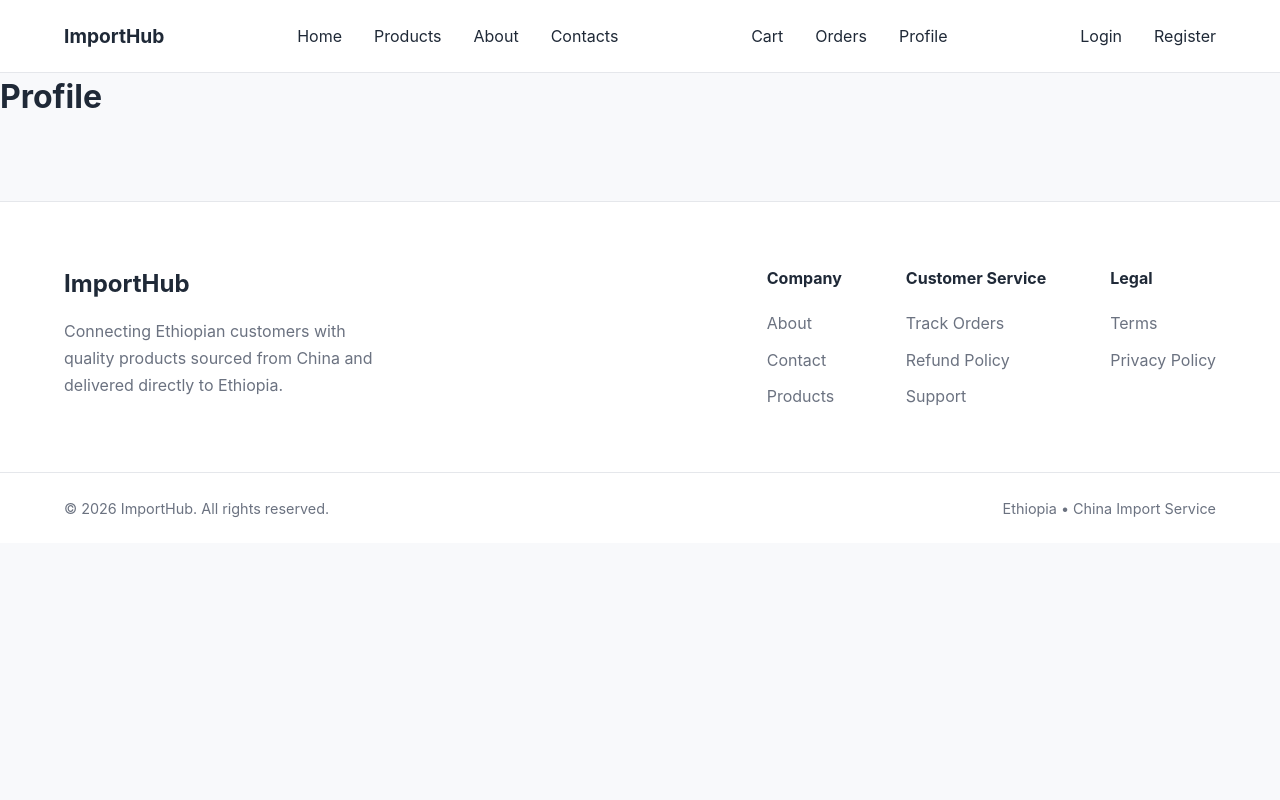
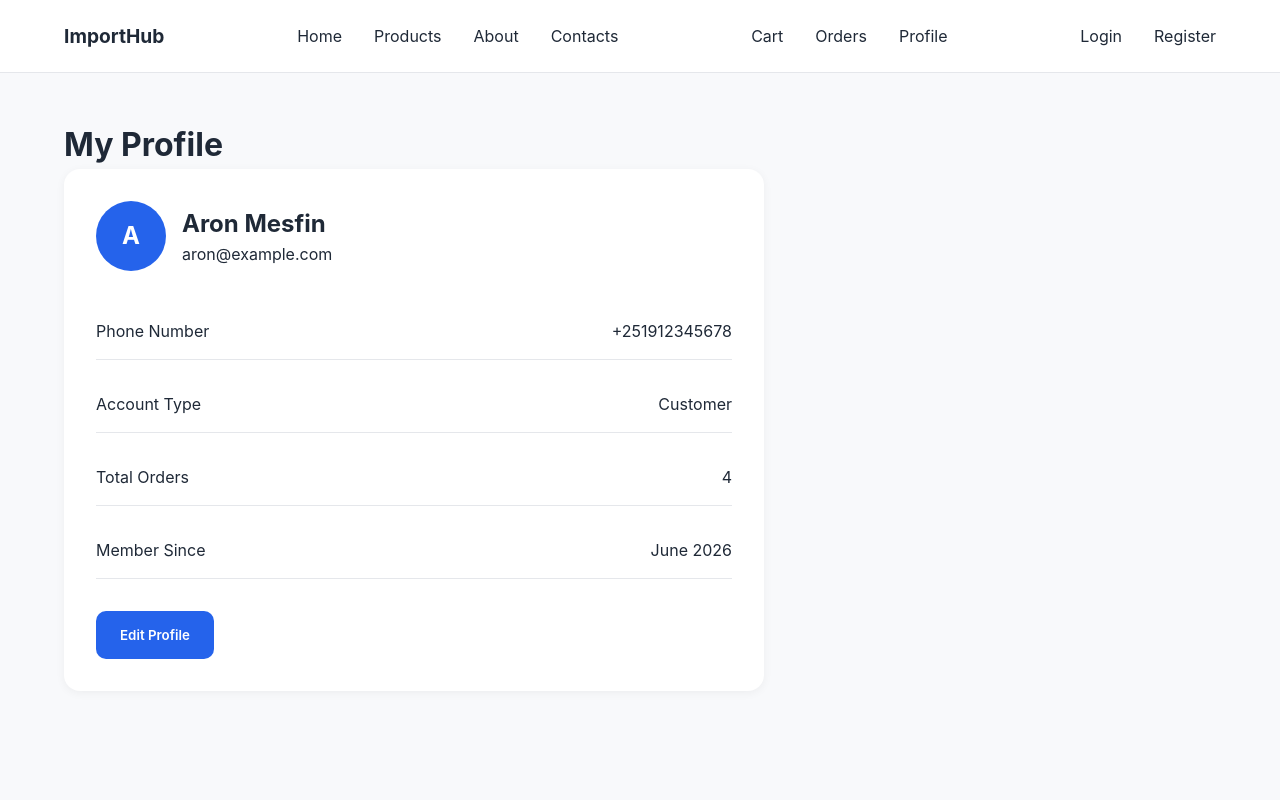
Before and after one commit to Prodaaron/e-commerce, a Next.js app in the folder import-platform/: page /profile in a window 1280 px wide. Shown: the top 800 px of the page. Built offline with nearby package versions, Linux system fonts and the light colour scheme.

Commit message:
profile mock up

```diff
--- a/import-platform/src/app/profile/page.tsx
+++ b/import-platform/src/app/profile/page.tsx
@@ -1,7 +1,59 @@
+import "@/styles/profile.css";
+
 export default function ProfilePage() {
+  const user = {
+    name: "Aron Mesfin",
+    email: "aron@example.com",
+    phone: "+251912345678",
+    role: "Customer",
+    totalOrders: 4,
+    memberSince: "June 2026",
+  };
+
   return (
-    <div>
-      <h1>Profile</h1>
+    <div className="container section">
+      <h1 className="page-title">
+        My Profile
+      </h1>
+
+      <div className="profile-card">
+        <div className="profile-header">
+          <div className="profile-avatar">
+            {user.name.charAt(0)}
+          </div>
+
+          <div>
+            <h2>{user.name}</h2>
+            <p>{user.email}</p>
+          </div>
+        </div>
+
+        <div className="profile-info">
+          <div className="profile-row">
+            <span>Phone Number</span>
+            <span>{user.phone}</span>
+          </div>
+
+          <div className="profile-row">
+            <span>Account Type</span>
+            <span>{user.role}</span>
+          </div>
+
+          <div className="profile-row">
+            <span>Total Orders</span>
+            <span>{user.totalOrders}</span>
+          </div>
+
+          <div className="profile-row">
+            <span>Member Since</span>
+            <span>{user.memberSince}</span>
+          </div>
+        </div>
+
+        <button className="profile-button">
+          Edit Profile
+        </button>
+      </div>
     </div>
   );
 }
--- /dev/null
+++ b/import-platform/src/styles/profile.css
@@ -0,0 +1,71 @@
+.profile-card {
+  background: white;
+
+  border-radius: 16px;
+
+  padding: 2rem;
+
+  box-shadow:
+    0 2px 10px rgba(0,0,0,0.05);
+
+  max-width: 700px;
+}
+
+.profile-header {
+  display: flex;
+
+  align-items: center;
+
+  gap: 1rem;
+
+  margin-bottom: 2rem;
+}
+
+.profile-avatar {
+  width: 70px;
+  height: 70px;
+
+  border-radius: 50%;
+
+  background: var(--primary);
+
+  color: white;
+
+  display: flex;
+  align-items: center;
+  justify-content: center;
+
+  font-size: 1.5rem;
+  font-weight: 700;
+}
+
+.profile-info {
+  display: flex;
+  flex-direction: column;
+
+  gap: 1rem;
+}
+
+.profile-row {
+  display: flex;
+
+  justify-content: space-between;
+
+  padding: 1rem 0;
+
+  border-bottom: 1px solid var(--border);
+}
+
+.profile-button {
+  margin-top: 2rem;
+
+  padding: 1rem 1.5rem;
+
+  background: var(--primary);
+
+  color: white;
+
+  border-radius: 10px;
+
+  font-weight: 600;
+}
```
